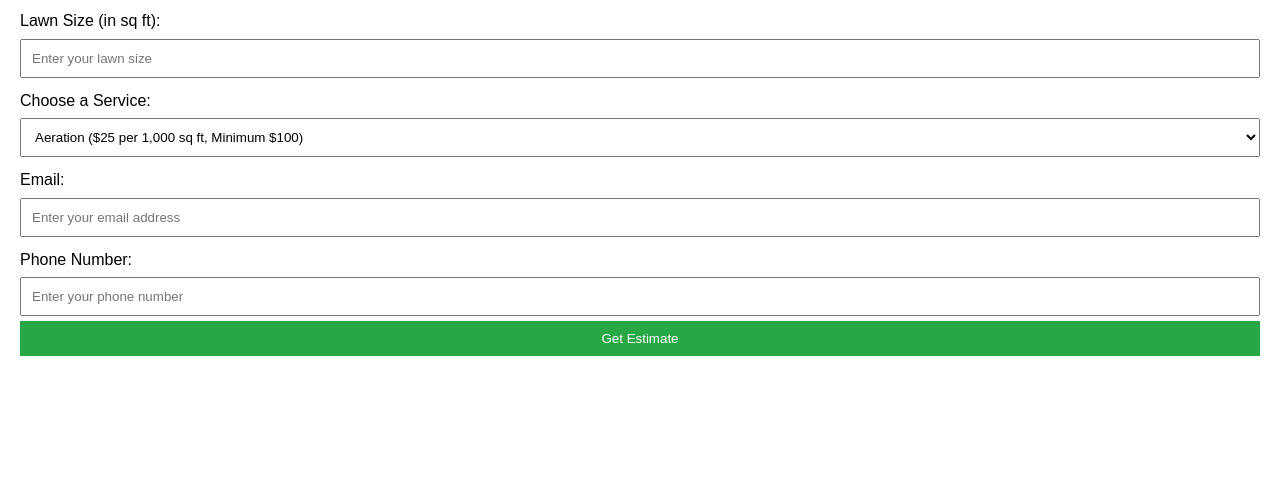
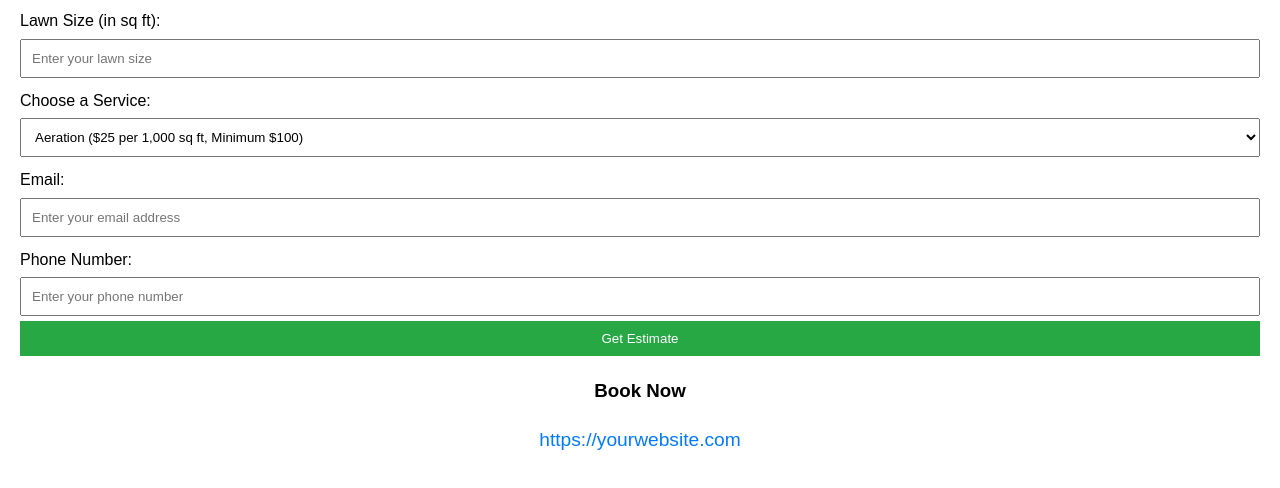
Before and after one commit to jefferyriner1287/Estimate-lawn, a plain HTML site: page index.html in a window 1280 px wide. Shown: the part 86-574 px from the top of the page. Drawn offline with Linux system fonts and the light colour scheme.

Commit message:
Add files via upload

```diff
--- a/index.html
+++ b/index.html
@@ -36,6 +36,18 @@
             border: 1px solid #ddd;
             background-color: #f9f9f9;
         }
+        #bookNow {
+            margin-top: 20px;
+            text-align: center;
+        }
+        #bookNow a {
+            color: #007bff;
+            text-decoration: none;
+            font-size: 1.2em;
+        }
+        #bookNow a:hover {
+            text-decoration: underline;
+        }
     </style>
 </head>
 <body>
@@ -61,6 +73,11 @@
     </form>
 
     <div id="results" style="display:none;"></div>
+
+    <div id="bookNow">
+        <h3>Book Now</h3>
+        <a href="https://www.yardbook.com/hp/133343" target="_blank">https://yourwebsite.com</a>
+    </div>
 
     <script>
         function calculateEstimate(lawnSize, service) {
```
Lines whose indentation alone changed are shown as unchanged.
